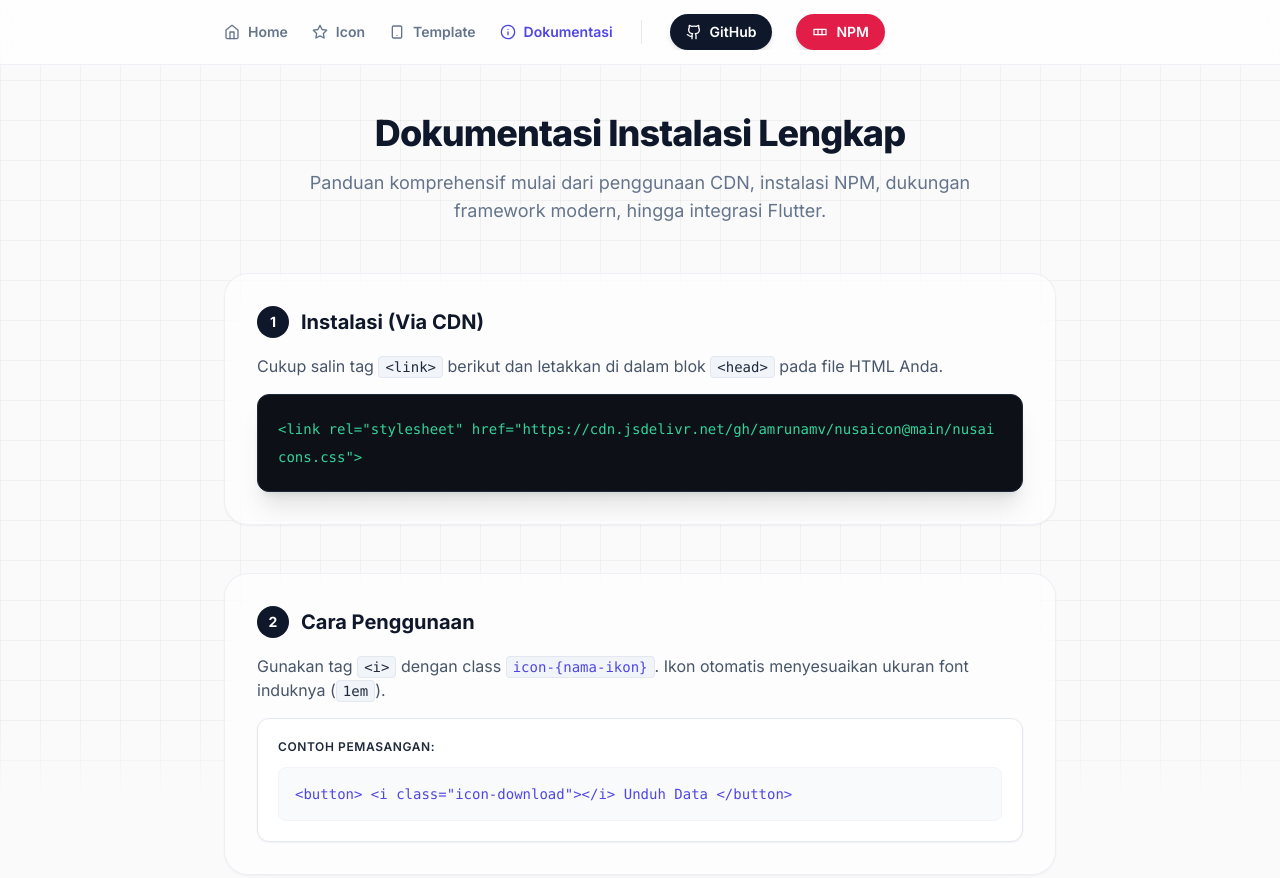
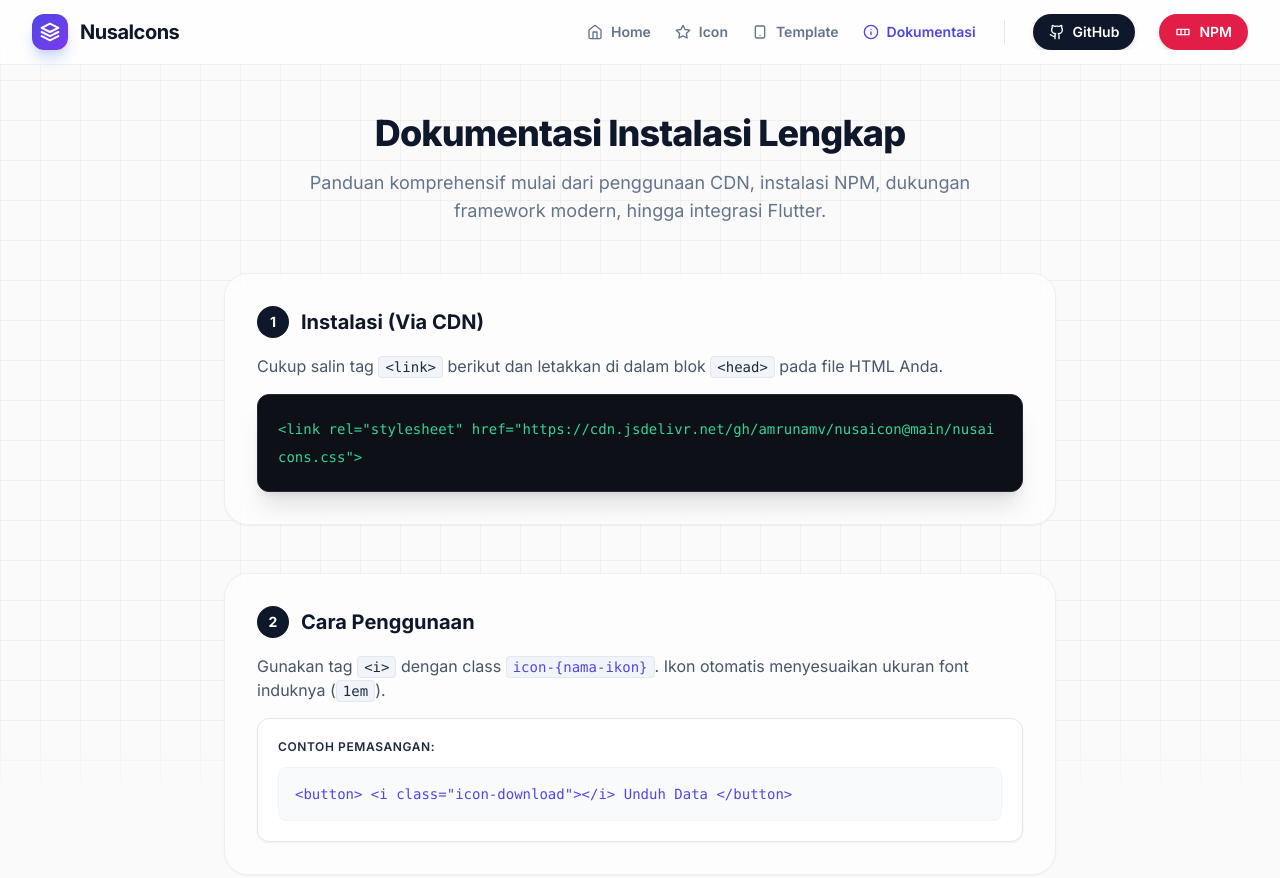
Before and after one commit to amrunamv/nusaicon, a website: page docs.html in a window 1280 px wide. Shown: the top 878 px of the page. Drawn offline with nearby package versions, Linux system fonts and the light colour scheme.

Commit message:
fix: synchronize docs.html header layout and logo with main template

```diff
--- a/docs.html
+++ b/docs.html
@@ -46,7 +46,15 @@
 
     <!-- Header Glassmorphism -->
     <header class="sticky top-0 z-50 w-full border-b border-slate-200/60 glass-card">
-        <div class="max-w-4xl mx-auto px-4 sm:px-6 lg:px-8 h-16 flex items-center justify-between">
+        <div class="max-w-7xl mx-auto px-4 sm:px-6 lg:px-8 h-16 flex items-center justify-between">
+            <div class="flex items-center gap-3">
+                <div class="w-9 h-9 rounded-xl bg-gradient-to-br from-indigo-600 to-violet-600 flex items-center justify-center shadow-lg shadow-indigo-200">
+                    <svg xmlns="http://www.w3.org/2000/svg" width="20" height="20" viewBox="0 0 24 24" fill="none" stroke="white" stroke-width="2.5" stroke-linecap="round" stroke-linejoin="round">
+                        <path d="M12 2L2 7l10 5 10-5-10-5zM2 17l10 5 10-5M2 12l10 5 10-5"/>
+                    </svg>
+                </div>
+                <a href="index.html" class="font-bold text-xl tracking-tight text-slate-900 hover:text-indigo-600 transition-colors">NusaIcons</a>
+            </div>
             <nav class="flex items-center gap-4 sm:gap-6 overflow-x-auto hide-scrollbar">
                 <a href="index.html" class="hidden md:flex text-sm font-semibold text-slate-500 hover:text-indigo-600 transition-colors items-center gap-2 group">
                     <svg xmlns="http://www.w3.org/2000/svg" width="16" height="16" viewBox="0 0 24 24" fill="none" stroke="currentColor" stroke-width="2" stroke-linecap="round" stroke-linejoin="round" class="group-hover:-translate-y-0.5 transition-transform"><path d="m3 9 9-7 9 7v11a2 2 0 0 1-2 2H5a2 2 0 0 1-2-2z"/><polyline points="9 22 9 12 15 12 15 22"/></svg>
```
